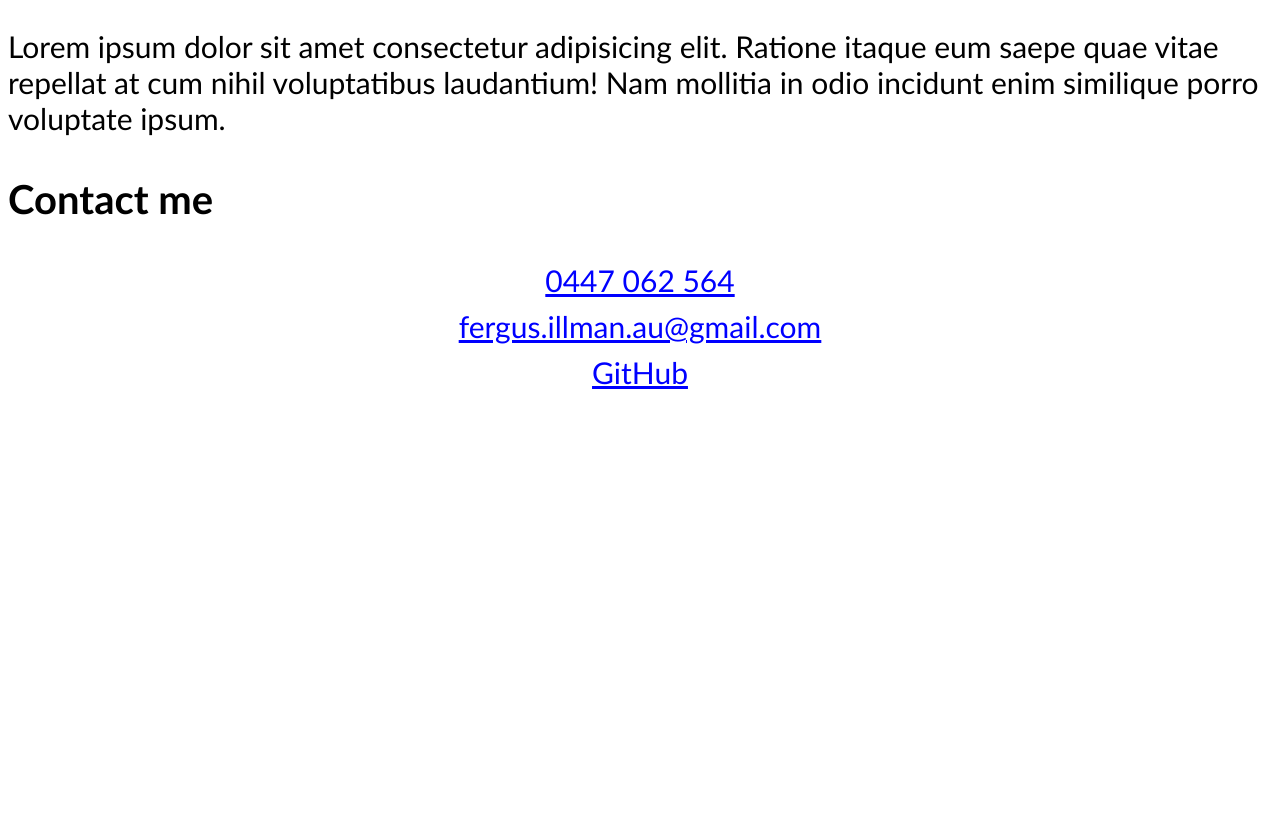
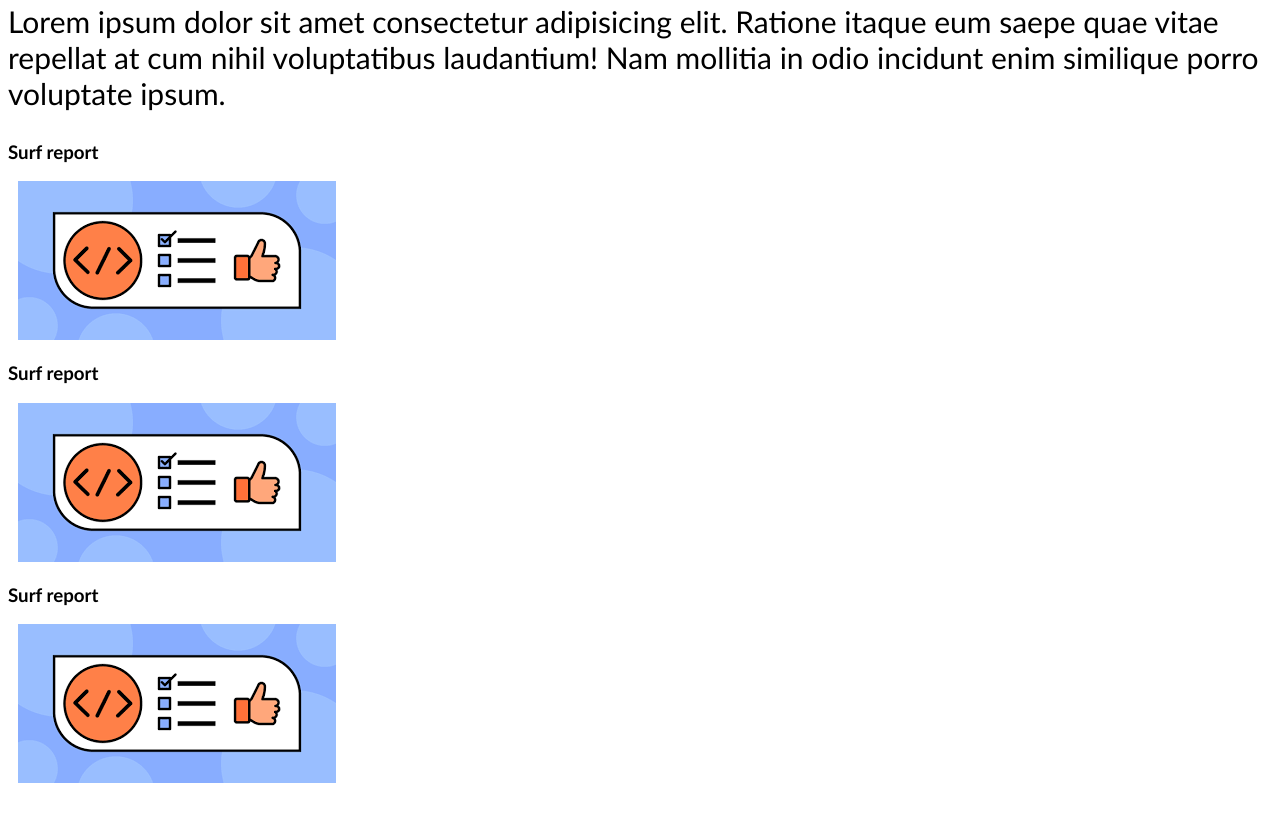
Before and after one commit to Fergus-Codes/Fergus-Portfolio-Webpage, a plain HTML site: page index.html in a window 1280 px wide. Shown: the part 1001-1818 px from the top of the page. Before the commit the page ends 1401 px from the top, so only its background shows below. Drawn offline with Linux system fonts and the light colour scheme.

Commit message:
worked on 'mywork' section

```diff
--- a/assets/css/style.css
+++ b/assets/css/style.css
@@ -34,8 +34,9 @@ a {
 }
 
 header img {
-height: 150px;
+height: 125px;
 border-radius: 25%;
+text-align: end;
 
 }
 
@@ -46,6 +47,8 @@ header h1 {
     padding: 5px 5px 5px 5px;
     margin: 10px;
     position: relative;
+    font-size: 55px;
+
 
 }
 
@@ -56,6 +59,7 @@ header h1 {
     width: 100%;
     height: 500px;
     margin-top: 10px;
+
 
 
 }
--- a/index.html
+++ b/index.html
@@ -46,6 +46,22 @@
         <h2>My work</h2>
         <p>Lorem ipsum dolor sit amet consectetur adipisicing elit. Ratione itaque eum saepe quae vitae repellat at cum nihil voluptatibus laudantium! Nam mollitia in odio incidunt enim similique porro voluptate ipsum.</p>
 
+    <div id="surfreport">
+        <h3>Surf report</h3>
+        <a href="#"><img src="assets\images\images.png" alt="surf report image"></a>
+    </div>
+
+    <div id="surfreport">
+        <h3>Surf report</h3>
+        <a href="#"><img src="assets\images\images.png" alt="surf report image"></a>
+    </div>
+
+    <div id="surfreport">
+        <h3>Surf report</h3>
+        <a href="#"><img src="assets\images\images.png" alt="surf report image"></a>
+    </div>
+
+        <h3></h3>
 
 
 
```
Also changed, not shown: assets/images/project-tracker-tools.png (added).
